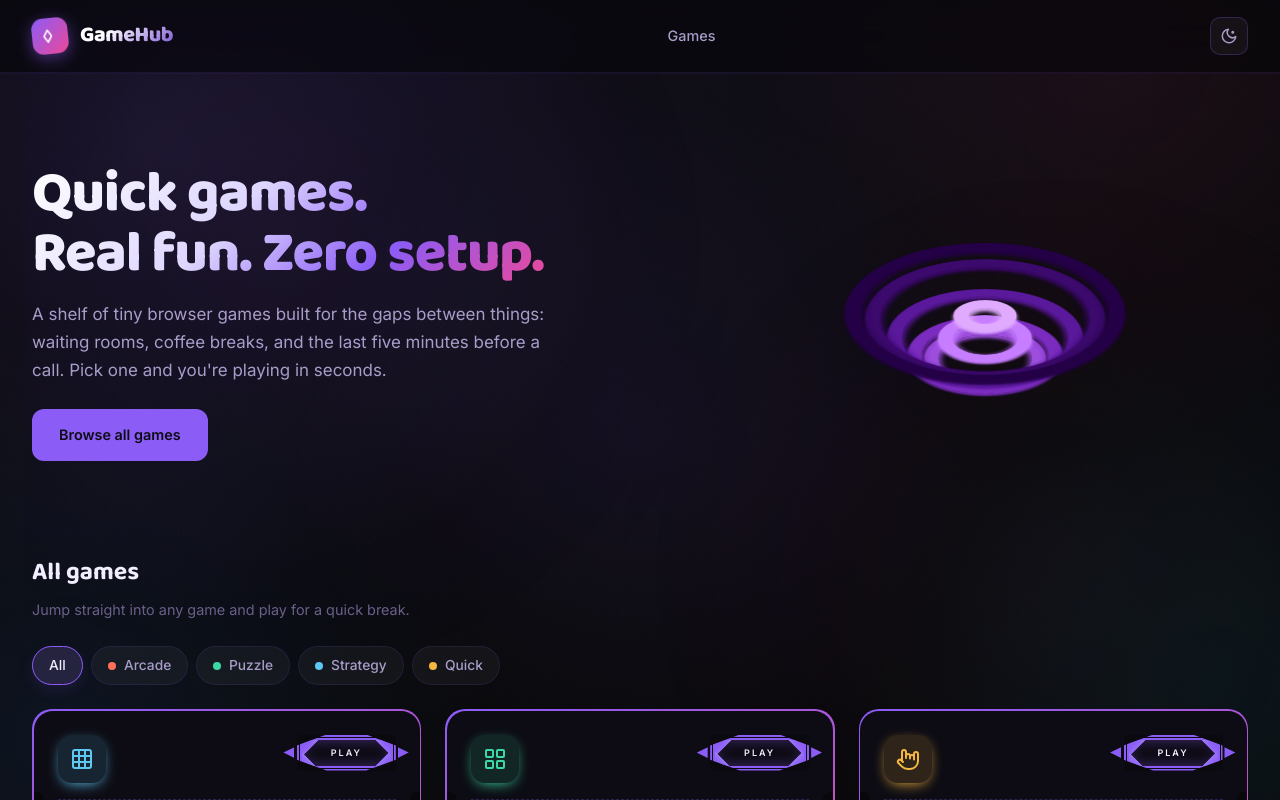
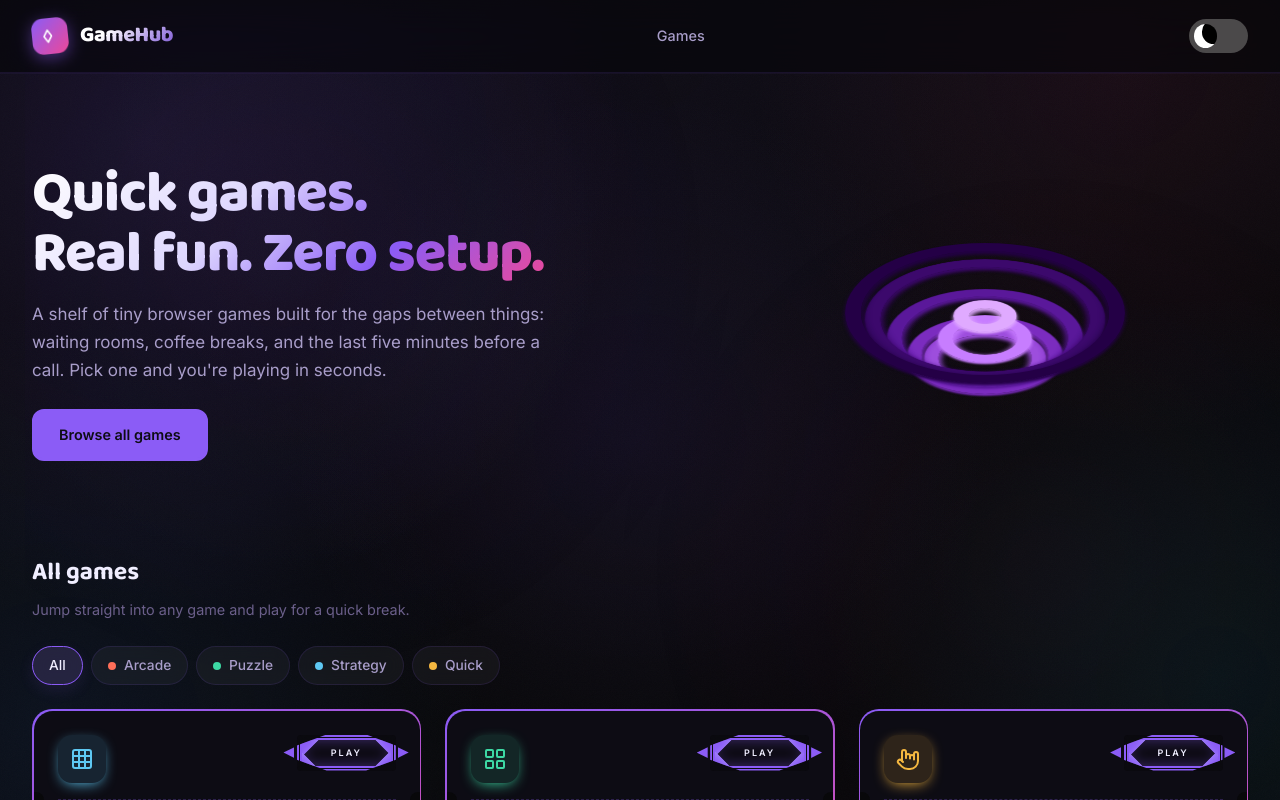
Before and after one commit to vigneshrao77/gameBuddy, a Next.js app: page /games in a window 1280 px wide. Shown: the top 800 px of the page. Built offline with nearby package versions, Linux system fonts and the light colour scheme.

Commit message:
feat: add dark/light mode toggle switch to navbar
- Create ThemeToggle component with sun/moon slider animation
- Replace old icon button in Navbar with new ThemeToggle
- Uses next-themes for theme switching with CSS module styling

```diff
--- a/components/layout/Navbar.tsx
+++ b/components/layout/Navbar.tsx
@@ -1,11 +1,9 @@
 "use client";
 
 import Link from 'next/link';
-import { useTheme } from 'next-themes';
+import ThemeToggle from '@/components/ui/ThemeToggle';
 
 export function Navbar() {
-  const { theme, setTheme } = useTheme();
-
   return (
     <header className="nav">
       <div className="wrap nav-inner">
@@ -19,13 +17,7 @@ export function Navbar() {
           <Link href="/games">Games</Link>
         </nav>
         <div className="nav-actions">
-          <button
-            className="theme-toggle"
-            onClick={() => setTheme(theme === 'light' ? 'dark' : 'light')}
-            aria-label="Toggle color theme"
-          >
-            <svg viewBox="0 0 24 24" fill="none" stroke="currentColor" strokeWidth="2" strokeLinecap="round" strokeLinejoin="round"><path d="M21 12.8A9 9 0 1 1 11.2 3a7 7 0 0 0 9.8 9.8z"/><circle cx="17" cy="7" r="1"/></svg>
-          </button>
+          <ThemeToggle />
         </div>
       </div>
     </header>
--- /dev/null
+++ b/components/ui/ThemeToggle.module.css
@@ -0,0 +1,58 @@
+/* The switch - the box around the slider */
+.switch {
+  font-size: 17px;
+  position: relative;
+  display: inline-block;
+  width: 3.5em;
+  height: 2em;
+}
+
+/* Hide default HTML checkbox */
+.switch input {
+  opacity: 0;
+  width: 0;
+  height: 0;
+}
+
+/* The slider */
+.slider {
+  position: absolute;
+  cursor: pointer;
+  top: 0;
+  left: 0;
+  right: 0;
+  bottom: 0;
+  background-color: rgb(75, 73, 74);
+  transition: 0.4s;
+  border-radius: 30px;
+}
+
+.slider:before {
+  position: absolute;
+  content: "";
+  height: 1.4em;
+  width: 1.4em;
+  border-radius: 20px;
+  left: 0.3em;
+  bottom: 0.3em;
+  background-color: black;
+  box-shadow: inset 8px -4px 0 0 white;
+  transition: 0.4s;
+}
+
+.switch input:checked + .slider {
+  background-color: #2196f3;
+}
+
+.switch input:checked + .slider:before {
+  transform: translateX(1.5em);
+  background-color: yellow;
+  box-shadow: none;
+}
+
+.switchFallback {
+  width: 3.5em;
+  height: 2em;
+  font-size: 17px;
+  display: inline-block;
+}
--- /dev/null
+++ b/components/ui/ThemeToggle.tsx
@@ -0,0 +1,38 @@
+'use client';
+
+import { useTheme } from 'next-themes';
+import { useEffect, useState } from 'react';
+import styles from './ThemeToggle.module.css';
+
+const ThemeToggle = () => {
+  const { theme, setTheme } = useTheme();
+  const [mounted, setMounted] = useState(false);
+
+  // useEffect only runs on the client, so now we can safely show the UI
+  useEffect(() => {
+    setMounted(true);
+  }, []);
+
+  if (!mounted) {
+    // Return a placeholder with the same dimensions to avoid layout shift
+    return <div className={styles.switchFallback} />;
+  }
+
+  // The CSS has 'checked' state styled as light mode (blue sky, yellow sun)
+  // and 'unchecked' state styled as dark mode (dark background, moon)
+  const isLight = theme === 'light';
+
+  return (
+    <label className={styles.switch}>
+      <input
+        type="checkbox"
+        checked={isLight}
+        onChange={() => setTheme(isLight ? 'dark' : 'light')}
+        aria-label="Toggle theme"
+      />
+      <span className={styles.slider} />
+    </label>
+  );
+};
+
+export default ThemeToggle;
```
